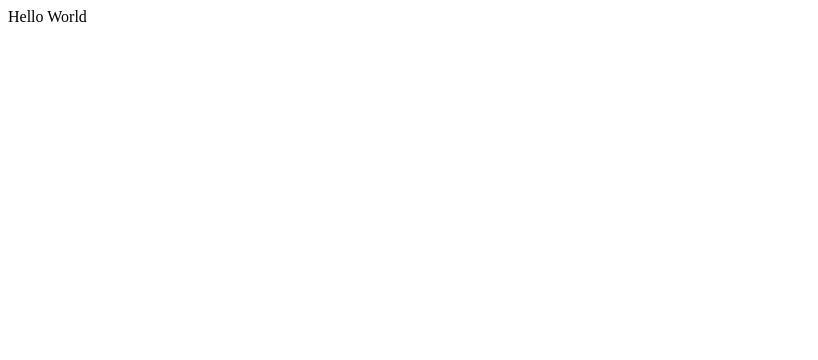
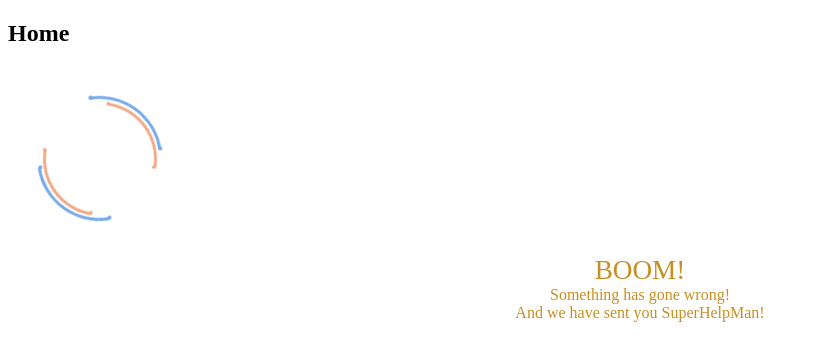
Before and after one commit to alexnas/react-book-store, a React (Create React App) app: page / in a window 1280 px wide. Shown: the top 360 px of the page, without its empty margins (0-818 px from the left). Built offline with nearby package versions, Linux system fonts and the light colour scheme.

Commit message:
Add routing. Create some secondary components.
-- Routing;
-- Create Home Component.
-- Create Loading Indicator Component (spinner);
-- Create Error Indicator Component.
-- Create Error Boundary Component.

```diff
--- /dev/null
+++ b/src/components/app/App.js
@@ -0,0 +1,18 @@
+import React, { Component } from 'react';
+import { BrowserRouter, Switch, Route } from 'react-router-dom';
+import Home from '../pages/Home';
+
+class App extends Component {
+  state = {};
+  render() {
+    return (
+      <BrowserRouter>
+        <Switch>
+          <Route exact route='/' component={Home} />
+        </Switch>
+      </BrowserRouter>
+    );
+  }
+}
+
+export default App;
--- /dev/null
+++ b/src/components/error-indicator/ErrorIndicator.css
@@ -0,0 +1,15 @@
+.error-indicator {
+  width: 100%;
+  display: flex;
+  flex-direction: column;
+  align-items: center;
+  color: #c78f22;
+}
+
+.error-indicator img {
+  margin-bottom: 1rem;
+}
+
+.error-indicator .boom {
+  font-size: 1.7rem;
+}
--- /dev/null
+++ b/src/components/error-indicator/ErrorIndicator.js
@@ -0,0 +1,15 @@
+import React from 'react';
+
+import './ErrorIndicator.css';
+
+const ErrorIndicator = () => {
+  return (
+    <div className='error-indicator'>
+      <span className='boom'>BOOM!</span>
+      <span>Something has gone wrong!</span>
+      <span>And we have sent you SuperHelpMan!</span>
+    </div>
+  );
+};
+
+export default ErrorIndicator;
--- /dev/null
+++ b/src/components/pages/Home.js
@@ -0,0 +1,23 @@
+import React, { Component } from 'react';
+import Spinner from '../spinner/Spinner';
+import ErrorIndicator from '../error-indicator/ErrorIndicator';
+
+class Home extends Component {
+  state = {
+    loading: true,
+    hasError: true,
+  };
+  render() {
+    const spinner = this.state.loading ? <Spinner /> : null;
+    const isError = this.state.hasError ? <ErrorIndicator /> : null;
+    return (
+      <div>
+        <h2>Home</h2>
+        {spinner}
+        {isError}
+      </div>
+    );
+  }
+}
+
+export default Home;
--- /dev/null
+++ b/src/components/spinner/Spinner.css
@@ -0,0 +1,108 @@
+@keyframes ldio-x2b1u1jct6 {
+  0% {
+    transform: rotate(0);
+  }
+  100% {
+    transform: rotate(360deg);
+  }
+}
+.ldio-x2b1u1jct6 div {
+  box-sizing: border-box !important;
+}
+.ldio-x2b1u1jct6 > div {
+  position: absolute;
+  width: 125.12px;
+  height: 125.12px;
+  top: 29.44px;
+  left: 29.44px;
+  border-radius: 50%;
+  border: 3.68px solid #000;
+  border-color: #76aaea transparent #76aaea transparent;
+  animation: ldio-x2b1u1jct6 0.9803921568627451s linear infinite;
+}
+
+.ldio-x2b1u1jct6 > div:nth-child(2),
+.ldio-x2b1u1jct6 > div:nth-child(4) {
+  width: 114.08px;
+  height: 114.08px;
+  top: 34.96px;
+  left: 34.96px;
+  animation: ldio-x2b1u1jct6 0.9803921568627451s linear infinite reverse;
+}
+.ldio-x2b1u1jct6 > div:nth-child(2) {
+  border-color: transparent #f1aa87 transparent #f1aa87;
+}
+.ldio-x2b1u1jct6 > div:nth-child(3) {
+  border-color: transparent;
+}
+.ldio-x2b1u1jct6 > div:nth-child(3) div {
+  position: absolute;
+  width: 100%;
+  height: 100%;
+  transform: rotate(45deg);
+}
+.ldio-x2b1u1jct6 > div:nth-child(3) div:before,
+.ldio-x2b1u1jct6 > div:nth-child(3) div:after {
+  content: '';
+  display: block;
+  position: absolute;
+  width: 3.68px;
+  height: 3.68px;
+  top: -3.68px;
+  left: 57.04px;
+  background: #76aaea;
+  border-radius: 50%;
+  box-shadow: 0 121.44000000000001px 0 0 #76aaea;
+}
+.ldio-x2b1u1jct6 > div:nth-child(3) div:after {
+  left: -3.68px;
+  top: 57.04px;
+  box-shadow: 121.44000000000001px 0 0 0 #76aaea;
+}
+
+.ldio-x2b1u1jct6 > div:nth-child(4) {
+  border-color: transparent;
+}
+.ldio-x2b1u1jct6 > div:nth-child(4) div {
+  position: absolute;
+  width: 100%;
+  height: 100%;
+  transform: rotate(45deg);
+}
+.ldio-x2b1u1jct6 > div:nth-child(4) div:before,
+.ldio-x2b1u1jct6 > div:nth-child(4) div:after {
+  content: '';
+  display: block;
+  position: absolute;
+  width: 3.68px;
+  height: 3.68px;
+  top: -3.68px;
+  left: 51.52px;
+  background: #f1aa87;
+  border-radius: 50%;
+  box-shadow: 0 110.4px 0 0 #f1aa87;
+}
+.ldio-x2b1u1jct6 > div:nth-child(4) div:after {
+  left: -3.68px;
+  top: 51.52px;
+  box-shadow: 110.4px 0 0 0 #f1aa87;
+}
+.loadingio-spinner-double-ring-u5qy2x7lzu8 {
+  width: 184px;
+  height: 184px;
+  display: inline-block;
+  overflow: hidden;
+  background: none;
+}
+.ldio-x2b1u1jct6 {
+  width: 100%;
+  height: 100%;
+  position: relative;
+  transform: translateZ(0) scale(1);
+  backface-visibility: hidden;
+  transform-origin: 0 0; /* see note above */
+}
+.ldio-x2b1u1jct6 div {
+  box-sizing: content-box;
+}
+/* generated by https://loading.io/ */
--- /dev/null
+++ b/src/components/spinner/Spinner.js
@@ -0,0 +1,23 @@
+import React from 'react';
+
+import './Spinner.css';
+
+// Loading Indicator
+const Spinner = () => {
+  return (
+    <div className='loadingio-spinner-double-ring-u5qy2x7lzu8'>
+      <div className='ldio-x2b1u1jct6'>
+        <div></div>
+        <div></div>
+        <div>
+          <div></div>
+        </div>
+        <div>
+          <div></div>
+        </div>
+      </div>
+    </div>
+  );
+};
+
+export default Spinner;
--- a/src/index.js
+++ b/src/index.js
@@ -1,8 +1,5 @@
 import React from 'react';
 import ReactDOM from 'react-dom';
-
-const App = () => {
-  return <div>Hello World</div>;
-};
+import App from './components/app/App';
 
 ReactDOM.render(<App />, document.getElementById('root'));
```
Also changed, not shown: src/components/error-boundary/ErrorBoundary.js (added, +22 -0 lines).
